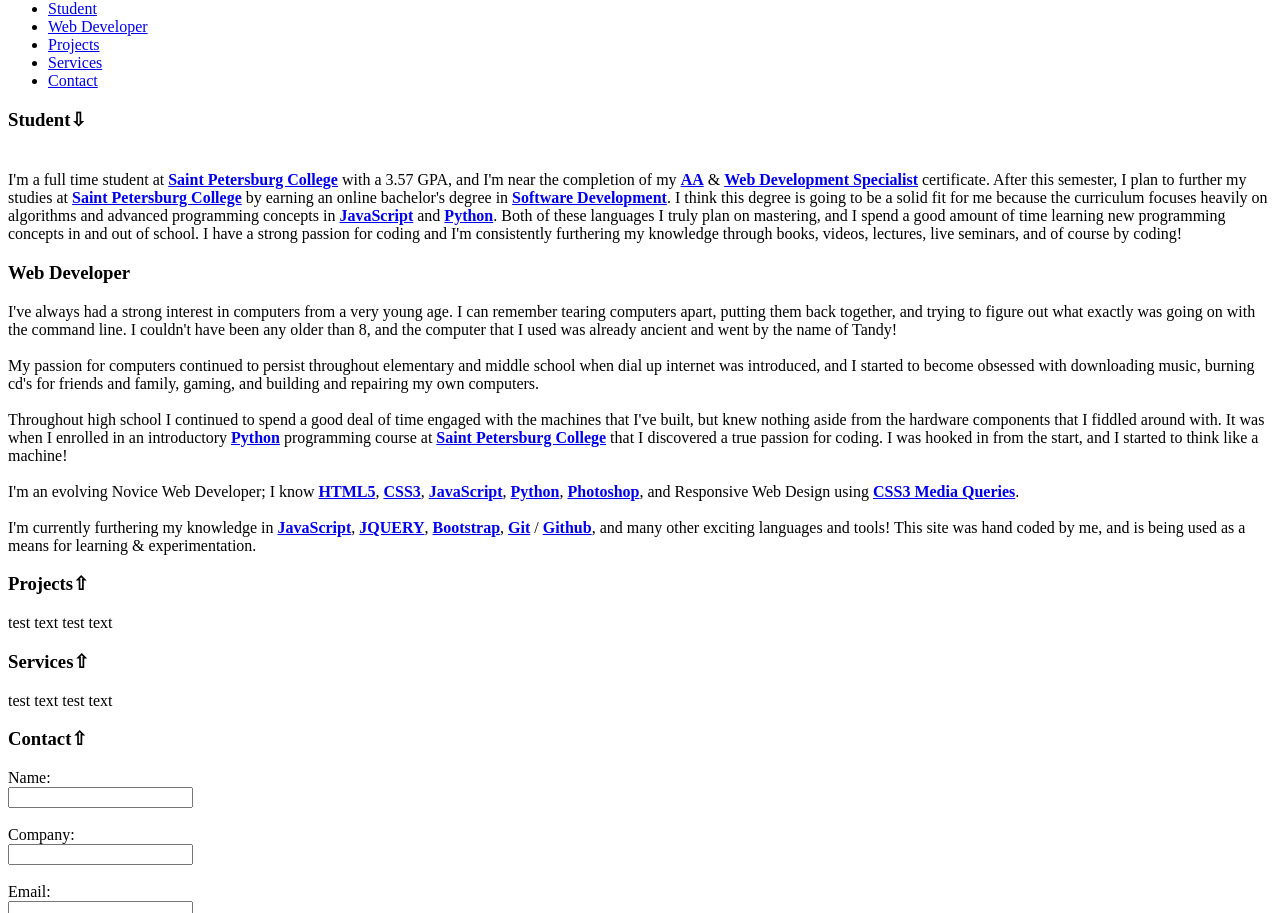
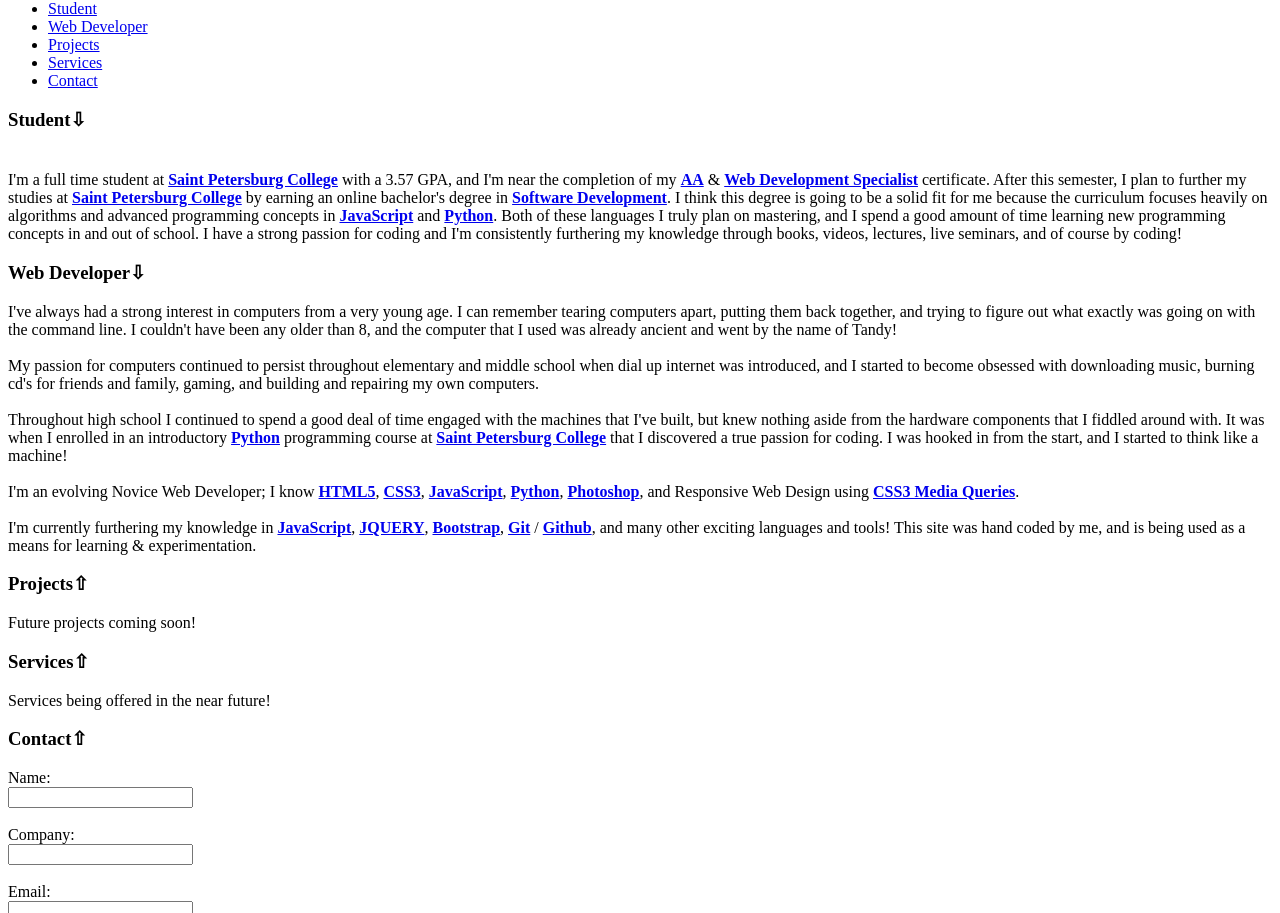
Before and after one commit to cdadams1888/cdadams-site, a plain HTML site: page index.html in a window 1280 px wide. Shown: the part 187-1100 px from the top of the page. Drawn offline with nearby package versions, Linux system fonts and the light colour scheme; files that its build step writes are made by us from their sources; a script that the page names is missing; files whose address does not match are found by name.

Commit message:
made some minor changes

```diff
--- a/index.html
+++ b/index.html
@@ -55,7 +55,7 @@
 			<strong class="p_links">Python</strong></a>. Both of these languages I truly plan on mastering, and I spend a good amount of time learning new programming concepts in and out of school. I have a strong passion for coding and I'm consistently furthering my knowledge through books, videos, lectures, live seminars, and of course by coding!</p>
 	</div>
    	<div id="position_web_developer_column">
- 		<h3 id="web_dev_toggle_bar"><span id="position_web_dev_text">Web Developer</span><span id="style_web_dev_arrow"></span></h3>
+ 		<h3 id="web_dev_toggle_bar"><span id="position_web_dev_text">Web Developer</span><span id="style_web_dev_arrow">&#8681;</span></h3>
  		<p id="hide_web_dev_paragraph">I've always had a strong interest in computers from a very young age. I can remember tearing computers apart, putting them back together, and trying to figure out what exactly was going on with the command line. I couldn't have been any older than 8, and the computer that I used was already ancient and went by the name of Tandy!
  			<br /><br />
  		My passion for computers continued to persist throughout elementary and middle school when dial up internet was introduced, and I started to become obsessed with downloading music, burning cd's for friends and family, gaming, and building and repairing my own computers.
@@ -69,11 +69,11 @@
 	</div>
 	<div id="position_projects_column">
 		<h3 id="projects_toggle_bar"><span id="position_projects_text">Projects</span><span id="style_projects_arrow">&#8679;</span></h3>
-		<p id="hide_projects_paragraph"> test text test text </p>
+		<p id="hide_projects_paragraph">Future projects coming soon!</p>
 	</div>
 	<div id="position_services_column">
 		<h3 id="services_toggle_bar"><span id="position_services_text">Services</span><span id="style_services_arrow">&#8679;</span></h3>
-		<p id="hide_services_paragraph"> test text test text </p>
+		<p id="hide_services_paragraph">Services being offered in the near future!</p>
 	</div>
 	<div id="position_contact_column">
 		<h3 id="contact_toggle_bar"><span id="position_contact_text">Contact</span><span id="style_contact_arrow">&#8679;</span></h3>
```
